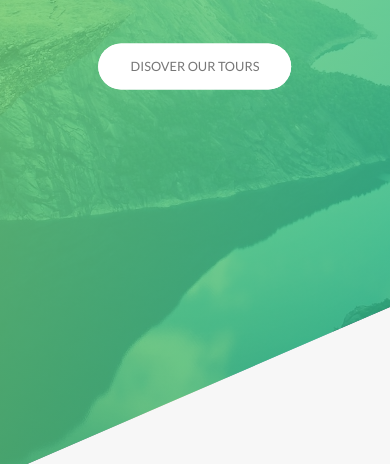
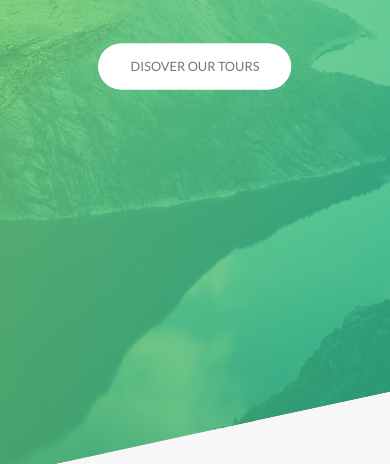
Before and after one commit to arunav999/Natours, a website: page index.html in a window 390 px wide. Shown: the part 326-790 px from the top of the page. Drawn offline with Linux system fonts and the light colour scheme.

Commit message:
added mq for tab and phone for some sections

```diff
--- a/sass/abstracts/_variables.scss
+++ b/sass/abstracts/_variables.scss
@@ -25,4 +25,5 @@ $default-font-size: 1.6rem;
 // GRID
 $grid-width: 114rem;
 $gutter-vertical: 8rem;
+$gutter-vertical-small: 6rem;
 $gutter-horizontal: 6rem;
--- a/sass/base/_utilities.scss
+++ b/sass/base/_utilities.scss
@@ -8,9 +8,17 @@
 
 .u-margin-bottom-medium {
   margin-bottom: 4rem !important;
+
+  @include respond(tab-port) {
+    margin-bottom: 3rem !important;
+  }
 }
 .u-margin-bottom-big {
   margin-bottom: 8rem !important;
+
+  @include respond(tab-port) {
+    margin-bottom: 5rem !important;
+  }
 }
 
 .u-margin-top-big {
--- a/sass/components/_composition.scss
+++ b/sass/components/_composition.scss
@@ -10,19 +10,43 @@
     transition: all 0.2s;
     outline-offset: 2rem;
 
+    @include respond(tab-port) {
+      float: left;
+      position: relative;
+      width: 33.33333333%;
+      box-shadow: 0 1.5rem 3rem rgba($color-black, 0.2);
+    }
+
     &--p1 {
       left: 0;
       top: -2rem;
+
+      @include respond(tab-port) {
+        top: 0;
+        transform: scale(1.2);
+      }
     }
 
     &--p2 {
       right: 0;
       top: 2rem;
+
+      @include respond(tab-port) {
+        top: -1rem;
+        transform: scale(1.3);
+        z-index: 100;
+      }
     }
 
     &--p3 {
       left: 20%;
       top: 10rem;
+
+      @include respond(tab-port) {
+        top: 1rem;
+        left: 0;
+        transform: scale(1.1);
+      }
     }
 
     &:hover {
@@ -33,7 +57,7 @@
     }
   }
 
-  &:hover &__photo:not(:hover){
+  &:hover &__photo:not(:hover) {
     transform: scale(0.95);
   }
 }
--- a/sass/components/_feature-box.scss
+++ b/sass/components/_feature-box.scss
@@ -6,6 +6,10 @@
   border-radius: 0.3rem;
   box-shadow: 0 1.5rem 4rem rgba($color-black, 0.15);
   transition: transform 0.3s;
+
+  @include respond(tab-port) {
+    padding: 2rem;
+  }
 
   &__icon {
     font-size: 6rem;
@@ -19,6 +23,10 @@
     -webkit-background-clip: text;
     background-clip: text;
     color: transparent;
+
+    @include respond(tab-port) {
+      margin-bottom: 0;
+    }
   }
 
   &:hover {
--- a/sass/layout/_footer.scss
+++ b/sass/layout/_footer.scss
@@ -4,9 +4,17 @@
   font-size: 1.4rem;
   color: $color-grey-light-1;
 
+  @include respond(tab-port) {
+    padding: 8rem 0;
+  }
+
   &__logo-box {
     text-align: center;
     margin-bottom: 8rem;
+
+    @include respond(tab-port){
+      margin-bottom: 6rem;
+    }
   }
 
   &__logo {
@@ -18,6 +26,11 @@
     border-top: 0.1rem solid $color-grey-dark;
     padding-top: 2rem;
     display: inline-block;
+
+    @include respond(tab-port) {
+      width: 100%;
+      text-align: center;
+    }
   }
 
   &__list {
@@ -56,5 +69,10 @@
     padding-top: 2rem;
     width: 80%;
     float: right;
+
+    @include respond(tab-port) {
+      width: 100%;
+      float: none;
+    }
   }
 }
--- a/sass/layout/_grid.scss
+++ b/sass/layout/_grid.scss
@@ -4,6 +4,15 @@
 
   &:not(:last-child) {
     margin-bottom: $gutter-vertical;
+
+    @include respond(tab-port) {
+      margin-bottom: $gutter-vertical-small;
+    }
+  }
+
+  @include respond(tab-port) {
+    max-width: 50rem;
+    padding: 0 5rem;
   }
 
   @include clearfix;
@@ -13,6 +22,15 @@
 
     &:not(:last-child) {
       margin-right: $gutter-horizontal;
+
+      @include respond(tab-port) {
+        margin-right: 0;
+        margin-bottom: $gutter-vertical-small;
+      }
+    }
+
+    @include respond(tab-port) {
+      width: 100% !important;
     }
   }
 
--- a/sass/layout/_header.scss
+++ b/sass/layout/_header.scss
@@ -11,6 +11,11 @@
   position: relative;
   -webkit-clip-path: polygon(0 0, 100% 0, 100% 75vh, 0 100%);
   clip-path: polygon(0 0, 100% 0, 100% 75vh, 0 100%);
+
+  @include respond(phone) {
+    -webkit-clip-path: polygon(0 0, 100% 0, 100% 85vh, 0 100%);
+    clip-path: polygon(0 0, 100% 0, 100% 85vh, 0 100%);
+  }
 
   &__logo-box {
     position: absolute;
--- a/sass/layout/_navigation.scss
+++ b/sass/layout/_navigation.scss
@@ -15,6 +15,15 @@
     box-shadow: 0 1rem 3rem rgba($color-black, 0.1);
     text-align: center;
     cursor: pointer;
+
+    @include respond(tab-port) {
+      top: 4rem;
+      right: 4rem;
+    }
+    @include respond(phone) {
+      top: 3rem;
+      right: 3rem;
+    }
   }
 
   &__background {
@@ -30,6 +39,16 @@
     );
     z-index: 1000;
     transition: transform 0.8s cubic-bezier(0.86, 0, 0.07, 1);
+
+    @include respond(tab-port) {
+      top: 4.5rem;
+      right: 4.5rem;
+    }
+
+    @include respond(phone) {
+      top: 3.5rem;
+      right: 3.5rem;
+    }
   }
 
   &__nav {
--- a/sass/pages/_home.scss
+++ b/sass/pages/_home.scss
@@ -2,6 +2,10 @@
   background-color: $color-grey-light-1;
   padding: 25rem 0;
   margin-top: -20vh;
+
+  @include respond(tab-port) {
+    padding: 20rem 0;
+  }
 }
 
 .section-features {
@@ -19,17 +23,29 @@
   & > * {
     transform: skewY(7deg);
   }
+
+  @include respond(tab-port) {
+    padding: 10rem 0;
+  }
 }
 
 .section-tours {
   background-color: $color-grey-light-1;
   padding: 25rem 0 15rem 0;
   margin-top: -14rem;
+
+  @include respond(tab-port) {
+    padding: 20rem 0 10rem 0;
+  }
 }
 
 .section-stories {
   padding: 15rem 0;
   position: relative;
+
+  @include respond(tab-port) {
+    padding: 10rem 0;
+  }
 }
 
 .section-book {
@@ -39,6 +55,10 @@
     $color-primary-light,
     $color-primary-dark
   );
+
+  @include respond(tab-port) {
+    padding: 10rem 0;
+  }
 }
 
 .book {
```
Also changed, not shown: css/style.css, 1 other file.
